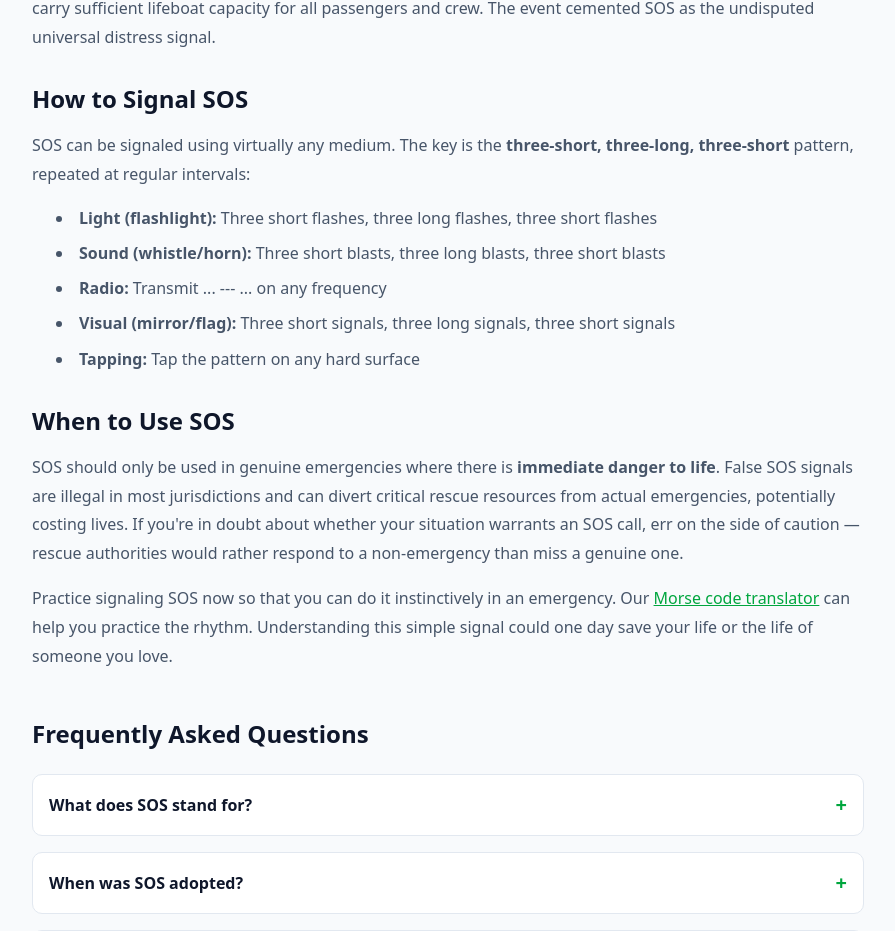
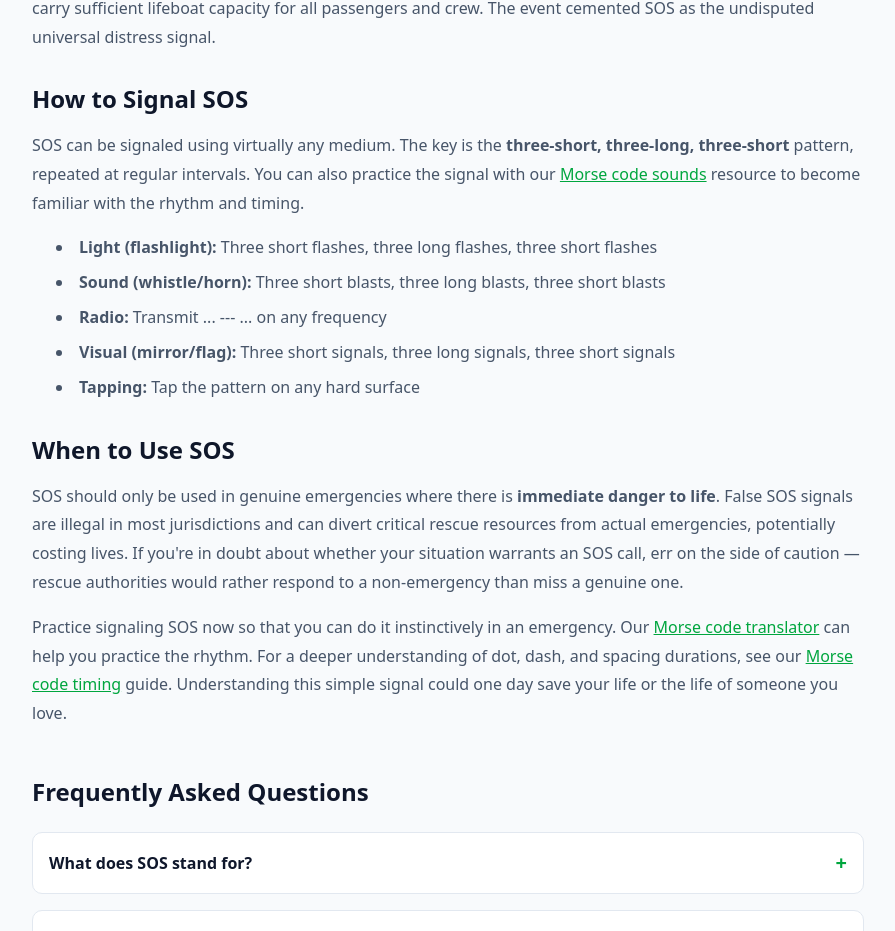
Before and after one commit to muzamil4382-hue/Morse-code-0.2, a Next.js app: page /sos-morse-code in a window 1280 px wide. Shown: the part 1555-2486 px from the top of the page, without its empty margins (192-1087 px from the left). Built offline with nearby package versions, Linux system fonts and the light colour scheme.

Commit message:
sos update

```diff
--- a/src/app/sos-morse-code/page.tsx
+++ b/src/app/sos-morse-code/page.tsx
@@ -1,11 +1,23 @@
 import Link from "next/link";
-import { WordPageTemplate, generateWordPageMeta } from "@/components/morse/word-page-template";
-import { generateHowToSchema, BASE_URL } from "@/lib/seo";
+import {
+  WordPageTemplate,
+  generateWordPageMeta,
+} from "@/components/morse/word-page-template";
+import { generateHowToSchema } from "@/lib/seo";
 
 const sosHowToSteps = [
-  { name: "Produce Three Short Signals", text: "Using your chosen method (flashlight, whistle, tapping, or radio), produce three short signals. Each short signal should last approximately one second. This represents the three dots (...) in SOS Morse code." },
-  { name: "Produce Three Long Signals", text: "Immediately after the three short signals, produce three long signals. Each long signal should last approximately three seconds, which is precisely three times the length of a short signal. This represents the three dashes (---) in SOS." },
-  { name: "Produce Three Short Signals Again", text: "Complete the pattern with three more short signals, identical to step one. The full three-short, three-long, three-short sequence forms the complete SOS distress signal. Pause briefly, then repeat the entire pattern at regular intervals until you receive a response." },
+  {
+    name: "Produce Three Short Signals",
+    text: "Using your chosen method (flashlight, whistle, tapping, or radio), produce three short signals. Each short signal should last approximately one second. This represents the three dots (...) in SOS Morse code.",
+  },
+  {
+    name: "Produce Three Long Signals",
+    text: "Immediately after the three short signals, produce three long signals. Each long signal should last approximately three seconds, which is precisely three times the length of a short signal. This represents the three dashes (---) in SOS.",
+  },
+  {
+    name: "Produce Three Short Signals Again",
+    text: "Complete the pattern with three more short signals, identical to step one. The full three-short, three-long, three-short sequence forms the complete SOS distress signal. Pause briefly, then repeat the entire pattern at regular intervals until you receive a response.",
+  },
 ];
 
 const config = {
@@ -13,18 +25,49 @@ const config = {
   morseStr: "... --- ...",
   title: "SOS in Morse Code",
   metaTitle: "SOS in Morse Code (... --- ...) - The Universal Distress Signal",
-  description: "Learn everything about SOS in Morse code: its history as the universal distress signal, how to transmit it, when to use it, and the story of the Titanic.",
+  description:
+    "Learn everything about SOS in Morse code: its history as the universal distress signal, how to transmit it, when to use it, and the story of the Titanic.",
   slug: "sos-morse-code",
+
   faqs: [
-    { question: "What does SOS stand for?", answer: "SOS doesn't stand for anything — it was chosen purely because its pattern of three dots, three dashes, three dots is easy to transmit and unmistakable in an emergency. The popular meanings 'Save Our Souls' and 'Save Our Ship' are backronyms created after the fact." },
-    { question: "When was SOS adopted?", answer: "SOS was adopted as the international distress signal at the International Radio Telegraphic Convention of 1906 in Berlin, and it became the official global standard in 1908, replacing the earlier CQD distress call." },
-    { question: "How do you signal SOS with a flashlight?", answer: "Flash three short bursts, three long bursts, then three short bursts. Repeat this pattern at regular intervals. The key is consistency — rescuers will be looking for a repeated pattern of three-short, three-long, three-short." },
+    {
+      question: "What does SOS stand for?",
+      answer:
+        "SOS doesn't stand for anything — it was chosen purely because its pattern of three dots, three dashes, three dots is easy to transmit and unmistakable in an emergency. The popular meanings 'Save Our Souls' and 'Save Our Ship' are backronyms created after the fact.",
+    },
+    {
+      question: "When was SOS adopted?",
+      answer:
+        "SOS was adopted as the international distress signal at the International Radio Telegraphic Convention of 1906 in Berlin, and it became the official global standard in 1908, replacing the earlier CQD distress call.",
+    },
+    {
+      question: "How do you signal SOS with a flashlight?",
+      answer:
+        "Flash three short bursts, three long bursts, then three short bursts. Repeat this pattern at regular intervals. The key is consistency — rescuers will be looking for a repeated pattern of three-short, three-long, three-short.",
+    },
   ],
+
   relatedWords: [
-    { word: "Help Me", slug: "help-me-in-morse-code", morse: ".... . .-.. .--. / -- ." },
-    { word: "Help", slug: "help-in-morse-code", morse: ".... . .-.. .--." },
-    { word: "Hello", slug: "hello-in-morse-code", morse: ".... . / .-.. .-.. / ---" },
-    { word: "I Love You", slug: "i-love-you-in-morse-code", morse: ".. / .-.. / --- / ...- / . / -.-- / --- / ..-" },
+    {
+      word: "Help Me",
+      slug: "help-me-in-morse-code",
+      morse: ".... . .-.. .--. / -- .",
+    },
+    {
+      word: "Help",
+      slug: "help-in-morse-code",
+      morse: ".... . .-.. .--.",
+    },
+    {
+      word: "Hello",
+      slug: "hello-in-morse-code",
+      morse: ".... . / .-.. .-.. / ---",
+    },
+    {
+      word: "I Love You",
+      slug: "i-love-you-in-morse-code",
+      morse: ".. / .-.. / --- / ...- / . / -.-- / --- / ..-",
+    },
   ],
 };
 
@@ -37,74 +80,152 @@ export default function SOSPage() {
     <>
       <script
         type="application/ld+json"
-        dangerouslySetInnerHTML={{ __html: JSON.stringify(howToSchema) }}
+        dangerouslySetInnerHTML={{
+          __html: JSON.stringify(howToSchema),
+        }}
       />
+
       <WordPageTemplate config={config}>
-      <h2 className="text-2xl font-bold text-slate-900 mb-4">The Universal Distress Signal</h2>
+        <h2 className="text-2xl font-bold text-slate-900 mb-4">
+          The Universal Distress Signal
+        </h2>
+
         <p className="text-slate-700 leading-relaxed mb-4">
-        SOS is perhaps the most universally recognized signal in human history. Its Morse code representation —{" "}
-        <strong className="font-mono text-green-600">... --- ...</strong> (three dots, three dashes, three dots) —{" "}
-        is instantly identifiable by anyone who has ever been near a radio, a television, or a movie theater. SOS
-        transcends language barriers, cultural differences, and technological changes. Whether transmitted by
-        telegraph, radio, flashlight, or even smoke signal, the pattern is unmistakable.
+          SOS is perhaps the most universally recognized signal in human
+          history. Its Morse code representation —{" "}
+          <strong className="font-mono text-green-600">
+            ... --- ...
+          </strong>{" "}
+          (three dots, three dashes, three dots) — is instantly identifiable
+          by anyone who has ever been near a radio, a television, or a movie
+          theater. SOS transcends language barriers, cultural differences, and
+          technological changes. Whether transmitted by telegraph, radio,
+          flashlight, or even smoke signal, the pattern is unmistakable.
         </p>
 
-      <h2 className="text-2xl font-bold text-slate-900 mb-4">History of SOS</h2>
+        <h2 className="text-2xl font-bold text-slate-900 mb-4">
+          History of SOS
+        </h2>
+
         <p className="text-slate-700 leading-relaxed mb-4">
-        Before SOS became the standard, maritime distress was signaled using <strong>CQD</strong> (general call all
-        stations, distress). CQD was proposed by the Marconi Company and was used beginning in 1904, but it had
-        significant drawbacks: the letters CQD didn&apos;t have a distinctive rhythm that was easy to recognize in
-        poor conditions, and it could be confused with the general call CQ.
-      </p>
-      <p className="text-slate-700 leading-relaxed mb-4">
-        The German government first proposed SOS (then called <em>Notzeichen</em>) in 1905. At the{" "}
-        <strong>International Radio Telegraphic Convention of 1906</strong> in Berlin, SOS was officially adopted
-        as the international distress signal. It became effective on July 1, 1908. The new signal was chosen because
-        its simple, symmetrical pattern of three-three-three is easy to transmit even under extreme stress and
-        difficult conditions, and it&apos;s nearly impossible to confuse with any other signal.
+          Before SOS became the standard, maritime distress was signaled using{" "}
+          <strong>CQD</strong> (general call all stations, distress). CQD was
+          proposed by the Marconi Company and was used beginning in 1904, but
+          it had significant drawbacks: the letters CQD didn&apos;t have a
+          distinctive rhythm that was easy to recognize in poor conditions,
+          and it could be confused with the general call CQ.
         </p>
 
-      <h2 className="text-2xl font-bold text-slate-900 mb-4">The Titanic and SOS</h2>
         <p className="text-slate-700 leading-relaxed mb-4">
-        The most famous SOS call in history came from the <strong>RMS Titanic</strong> on the night of April 14–15, 1912.
-        After striking an iceberg, the Titanic&apos;s wireless operators Jack Phillips and Harold Bride initially sent
-        CQD calls before switching to the newer SOS signal. They sent both signals repeatedly, becoming one of the
-        first ships to use SOS in a real emergency. Their distress calls were received by the SS Carpathia, which
-        steamed through dangerous ice fields to reach the stricken liner, ultimately rescuing 706 survivors.
-      </p>
-      <p className="text-slate-700 leading-relaxed mb-4">
-        The Titanic disaster was a watershed moment for maritime safety. It led to the first International Convention
-        for the Safety of Life at Sea (SOLAS) in 1914, which mandated that all ships maintain 24-hour radio watch and
-        carry sufficient lifeboat capacity for all passengers and crew. The event cemented SOS as the undisputed
-        universal distress signal.
+          The German government first proposed SOS (then called{" "}
+          <em>Notzeichen</em>) in 1905. At the{" "}
+          <strong>International Radio Telegraphic Convention of 1906</strong>{" "}
+          in Berlin, SOS was officially adopted as the international distress
+          signal. It became effective on July 1, 1908. The new signal was
+          chosen because its simple, symmetrical pattern of three-three-three
+          is easy to transmit even under extreme stress and difficult
+          conditions, and it&apos;s nearly impossible to confuse with any other
+          signal.
         </p>
 
-      <h2 className="text-2xl font-bold text-slate-900 mb-4">How to Signal SOS</h2>
+        <h2 className="text-2xl font-bold text-slate-900 mb-4">
+          The Titanic and SOS
+        </h2>
+
+        <p className="text-slate-700 leading-relaxed mb-4">
+          The most famous SOS call in history came from the{" "}
+          <strong>RMS Titanic</strong> on the night of April 14–15, 1912.
+          After striking an iceberg, the Titanic&apos;s wireless operators Jack
+          Phillips and Harold Bride initially sent CQD calls before switching
+          to the newer SOS signal. They sent both signals repeatedly, becoming
+          one of the first ships to use SOS in a real emergency. Their distress
+          calls were received by the SS Carpathia, which steamed through
+          dangerous ice fields to reach the stricken liner, ultimately
+          rescuing 706 survivors.
+        </p>
+
+        <p className="text-slate-700 leading-relaxed mb-4">
+          The Titanic disaster was a watershed moment for maritime safety. It
+          led to the first International Convention for the Safety of Life at
+          Sea (SOLAS) in 1914, which mandated that all ships maintain 24-hour
+          radio watch and carry sufficient lifeboat capacity for all passengers
+          and crew. The event cemented SOS as the undisputed universal distress
+          signal.
+        </p>
+
+        <h2 className="text-2xl font-bold text-slate-900 mb-4">
+          How to Signal SOS
+        </h2>
+
         <p className="text-slate-700 leading-relaxed mb-4">
           SOS can be signaled using virtually any medium. The key is the{" "}
-        <strong>three-short, three-long, three-short</strong> pattern, repeated at regular intervals:
+          <strong>three-short, three-long, three-short</strong> pattern,
+          repeated at regular intervals. You can also practice the signal with
+          our{" "}
+          <Link
+            href="/morse-code-sounds"
+            className="text-green-600 underline"
+          >
+            Morse code sounds
+          </Link>{" "}
+          resource to become familiar with the rhythm and timing.
         </p>
+
         <ul className="list-disc list-inside text-slate-700 space-y-2 mb-4">
-        <li><strong>Light (flashlight):</strong> Three short flashes, three long flashes, three short flashes</li>
-        <li><strong>Sound (whistle/horn):</strong> Three short blasts, three long blasts, three short blasts</li>
-        <li><strong>Radio:</strong> Transmit ... --- ... on any frequency</li>
-        <li><strong>Visual (mirror/flag):</strong> Three short signals, three long signals, three short signals</li>
-        <li><strong>Tapping:</strong> Tap the pattern on any hard surface</li>
+          <li>
+            <strong>Light (flashlight):</strong> Three short flashes, three
+            long flashes, three short flashes
+          </li>
+
+          <li>
+            <strong>Sound (whistle/horn):</strong> Three short blasts, three
+            long blasts, three short blasts
+          </li>
+
+          <li>
+            <strong>Radio:</strong> Transmit ... --- ... on any frequency
+          </li>
+
+          <li>
+            <strong>Visual (mirror/flag):</strong> Three short signals, three
+            long signals, three short signals
+          </li>
+
+          <li>
+            <strong>Tapping:</strong> Tap the pattern on any hard surface
+          </li>
         </ul>
 
-      <h2 className="text-2xl font-bold text-slate-900 mb-4">When to Use SOS</h2>
+        <h2 className="text-2xl font-bold text-slate-900 mb-4">
+          When to Use SOS
+        </h2>
+
         <p className="text-slate-700 leading-relaxed mb-4">
           SOS should only be used in genuine emergencies where there is{" "}
-        <strong>immediate danger to life</strong>. False SOS signals are illegal in most jurisdictions and can
-        divert critical rescue resources from actual emergencies, potentially costing lives. If you&apos;re in
-        doubt about whether your situation warrants an SOS call, err on the side of caution — rescue
-        authorities would rather respond to a non-emergency than miss a genuine one.
+          <strong>immediate danger to life</strong>. False SOS signals are
+          illegal in most jurisdictions and can divert critical rescue
+          resources from actual emergencies, potentially costing lives. If
+          you&apos;re in doubt about whether your situation warrants an SOS
+          call, err on the side of caution — rescue authorities would rather
+          respond to a non-emergency than miss a genuine one.
         </p>
+
         <p className="text-slate-700 leading-relaxed">
-        Practice signaling SOS now so that you can do it instinctively in an emergency. Our{" "}
-        <Link href="/" className="text-green-600 underline">Morse code translator</Link> can
-        help you practice the rhythm. Understanding this simple signal could one day save your life or the
-        life of someone you love.
+          Practice signaling SOS now so that you can do it instinctively in an
+          emergency. Our{" "}
+          <Link href="/" className="text-green-600 underline">
+            Morse code translator
+          </Link>{" "}
+          can help you practice the rhythm. For a deeper understanding of dot,
+          dash, and spacing durations, see our{" "}
+          <Link
+            href="/morse-code-timing"
+            className="text-green-600 underline"
+          >
+            Morse code timing
+          </Link>{" "}
+          guide. Understanding this simple signal could one day save your life
+          or the life of someone you love.
         </p>
       </WordPageTemplate>
     </>
```
Lines whose indentation alone changed are shown as unchanged.
